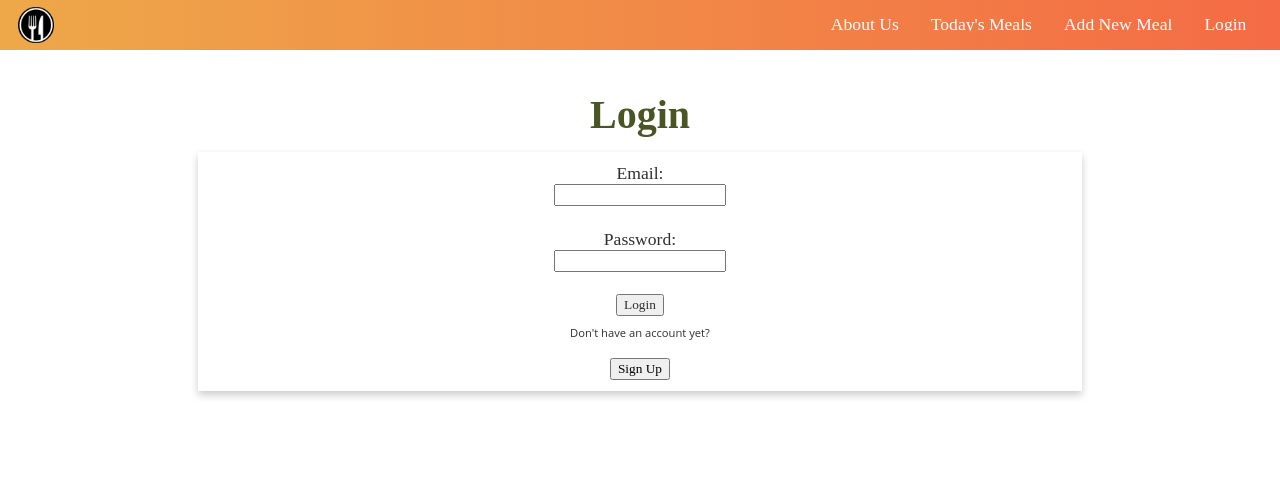
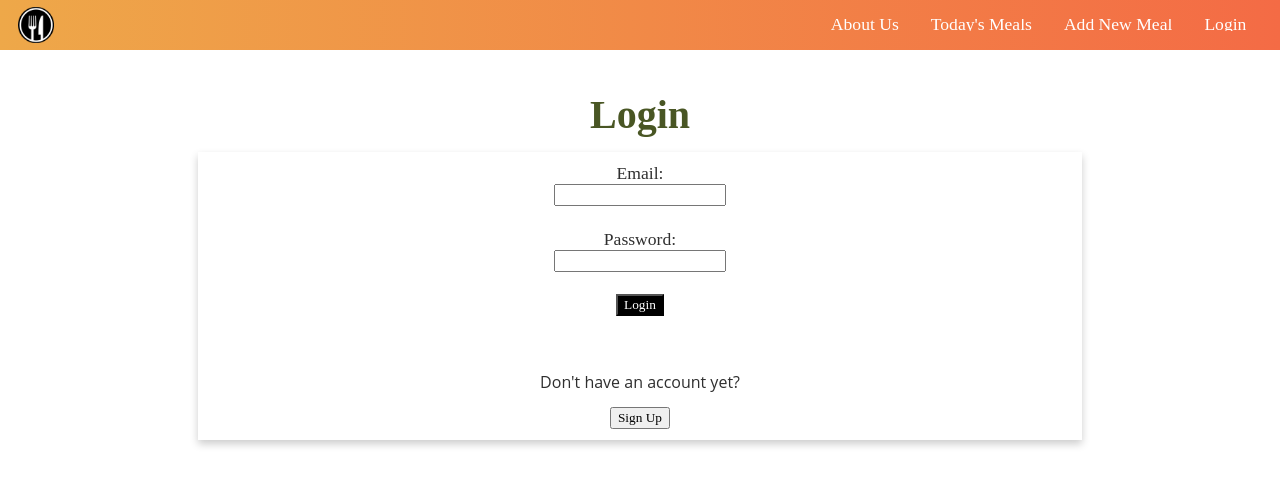
Before and after one commit to josipa314/forkmate-client, a React (Create React App) app: page /login in a window 1280 px wide. Shown: the top 486 px of the page. Built offline with nearby package versions, Linux system fonts and the light colour scheme; no server answers; a web font is replaced by a local one.

Commit message:
improved sign in login page

```diff
--- a/src/pages/LoginPage.css
+++ b/src/pages/LoginPage.css
@@ -30,5 +30,15 @@
 }
 
 .login-form button {
-    color: #2f2f2f
+    color: white;
 }
+
+.login-question {
+    font-size: medium;
+    font-weight: 500;
+}
+
+.login-button-login {
+    background-color: black;
+
+}
--- a/src/pages/LoginPage.js
+++ b/src/pages/LoginPage.js
@@ -76,11 +76,16 @@ function LoginPage(props) {
                     <br/>
                     <br/>
 
-                    <button type="submit">Login</button>
+                    <button className="login-button-login"  type="submit">Login</button>
                 </form>
 
+                <br/>
+                <br/>
+                <br/>
+                <br/>
 
-                <p>Don't have an account yet?</p>
+
+                <p className="login-question">Don't have an account yet?</p>
                 <br/>
                 <button>
                 <Link to={"/signup"} className="signup-button"> Sign Up</Link></button>
--- a/src/pages/SignupPage.css
+++ b/src/pages/SignupPage.css
@@ -44,5 +44,14 @@
   }
 
   .login-text {
-      color: black;
+      color: white;
   }
+
+  .signup-question {
+      font-size: medium;
+      font-weight: 500;
+  }
+
+  .login-button {
+      background-color: black;
+  }
--- a/src/pages/SignupPage.js
+++ b/src/pages/SignupPage.js
@@ -83,7 +83,7 @@ function SignupPage(props) {
                         onChange={(e) => setEmail(e.target.value)}
                     />
                     <br/>
-                    <br/>
+
 
                     <label>Password: </label>
                     <input
@@ -94,7 +94,7 @@ function SignupPage(props) {
                         onChange={(e) => setPassword(e.target.value)}
                     />
                     <br/>
-                    <br/>
+
 
                     <label>Full Name: </label>
                     <input
@@ -108,7 +108,7 @@ function SignupPage(props) {
 
 
                     <label>
-                    <br/>
+
 
                     <br/>
                     <div className="dropdown-company-container">
@@ -131,9 +131,10 @@ function SignupPage(props) {
                     <button type="submit">Sign Up</button>
                     <br/>
                     <br/>
+                    <br/>
 
-                    <p>Already have account?</p>
-                    <button>
+                    <p className="signup-question">Already have account?</p>
+                    <button className="login-button">
                     <Link className="login-text" to={"/login"}> Login</Link></button>
 
                 </form>
```
